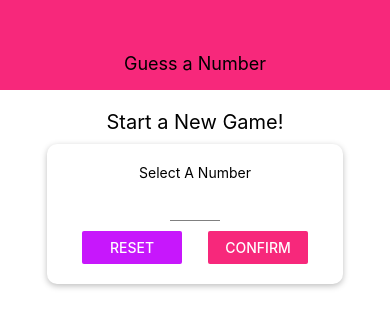
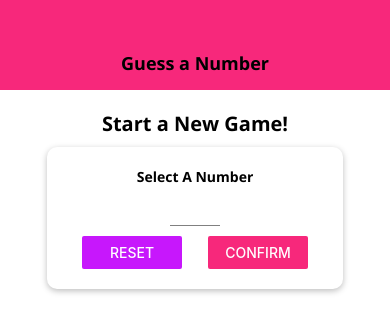
Before and after one commit to AlexanderAvazkhodjayev/Guess-Number-React-Project, a React Native app: screen / in a window 390 px wide. Shown: the top 332 px of the page. Built offline with nearby package versions, Linux system fonts and the light colour scheme.

Commit message:
finished styling and adding images to GameOverScreen

```diff
--- a/App.js
+++ b/App.js
@@ -1,15 +1,35 @@
 import { StatusBar } from "expo-status-bar";
 import React, { useState } from "react";
 import { StyleSheet, Text, View } from "react-native";
+import * as Font from "expo-font";
+import AppLoading from "expo-app-loading";
 
 import Header from "./components/Header";
 import StartGameScreen from "./screens/StartGameScreen";
 import GameScreen from "./screens/GameScreen";
 import GameOverScreen from "./screens/GameOverScreen";
 
+const fetchFonts = () => {
+  return Font.loadAsync({
+    "open-sans": require("./assets/fonts/OpenSans-Regular.ttf"),
+    "open-sans-bold": require("./assets/fonts/OpenSans-Bold.ttf"),
+  });
+};
+
 export default function App() {
   const [userNumber, setUserNumber] = useState();
   const [guessRounds, setGuessRounds] = useState(0);
+  const [dataLoaded, setDataLoaded] = useState(false);
+
+  if (!dataLoaded) {
+    return (
+      <AppLoading
+        startAsync={fetchFonts}
+        onFinish={() => setDataLoaded(true)}
+        onError={(err) => console.log(err)}
+      />
+    );
+  }
 
   const configureNewGameHandler = () => {
     setGuessRounds(0);
--- /dev/null
+++ b/components/BodyText.js
@@ -0,0 +1,13 @@
+import React from "react";
+import { View, Text, StyleSheet } from "react-native";
+
+const BodyText = (props) => (
+  <Text style={{ ...styles.body, ...props.style }}>{props.children}</Text>
+);
+
+const styles = StyleSheet.create({
+  body: {
+    fontFamily: "open-sans-bold",
+  },
+});
+export default BodyText;
--- a/components/Header.js
+++ b/components/Header.js
@@ -1,32 +1,24 @@
-import React from 'react';
-import {View, Text, StyleSheet} from 'react-native';
-
+import React from "react";
+import { View, Text, StyleSheet } from "react-native";
+import TitleText from "../components/TitleText";
 import Colors from "../constants/colors";
 
-const Header = props => {
+const Header = (props) => {
   return (
     <View style={styles.header}>
-            <Text style={styles.headerTitle}>{props.title}</Text>
+      <TitleText>{props.title}</TitleText>
     </View>
-    )
-
+  );
 };
 
-
-const styles =  StyleSheet.create({
-    header:{
+const styles = StyleSheet.create({
+  header: {
     width: "100%",
-        height : 90,
+    height: 90,
     paddingTop: 36,
     backgroundColor: Colors.primary,
     alignItems: "center",
-        justifyContent: 'center'
+    justifyContent: "center",
   },
-
-    headerTitle:{
-        color: "black",
-        fontSize: 18
-    }
-
 });
 export default Header;
--- /dev/null
+++ b/components/TitleText.js
@@ -0,0 +1,14 @@
+import React from "react";
+import { View, Text, StyleSheet } from "react-native";
+
+const TitleText = (props) => (
+  <Text style={{ ...styles.title, ...props.style }}>{props.children}</Text>
+);
+
+const styles = StyleSheet.create({
+  title: {
+    fontFamily: "open-sans-bold",
+    fontSize: 18,
+  },
+});
+export default TitleText;
--- /dev/null
+++ b/constants/default-styles.js
@@ -0,0 +1,12 @@
+import { StyleSheet } from "react-native";
+
+export default StyleSheet.create({
+  bodyText: {
+    fontFamily: "open-sans",
+    color: "red",
+  },
+  title: {
+    fontFamily: "open-sans-bold",
+    fontSize: 18,
+  },
+});
--- a/package.json
+++ b/package.json
@@ -9,11 +9,13 @@
   },
   "dependencies": {
     "expo": "~41.0.1",
+    "expo-app-loading": "^1.0.3",
+    "expo-font": "~9.1.0",
     "expo-status-bar": "~1.0.4",
     "react": "16.13.1",
     "react-dom": "16.13.1",
     "react-native": "https://github.com/expo/react-native/archive/sdk-41.0.0.tar.gz",
-    "react-native-web": "~0.13.12"
+    "react-native-web": "^0.16.1"
   },
   "devDependencies": {
     "@babel/core": "^7.9.0"
--- a/screens/GameOverScreen.js
+++ b/screens/GameOverScreen.js
@@ -1,11 +1,29 @@
 import React from "react";
-import { View, Text, StyleSheet, Button } from "react-native";
+import { View, Text, StyleSheet, Button, Image } from "react-native";
+
+import BodyText from "../components/BodyText";
+import TitleText from "../components/TitleText";
+import Colors from "../constants/colors";
+
 const GameOverScreen = (props) => {
   return (
     <View style={styles.screen}>
-      <Text>The Game is over!</Text>
-      <Text>Number of Rounds: {props.roundsNumber}</Text>
-      <Text>Number was: {props.userNumber}</Text>
+      <TitleText>The Game is over!</TitleText>
+      <View style={styles.imageContainer}>
+        <Image
+          source={require("../assets/success.png")}
+          style={styles.image}
+          resizeMode="cover"
+        />
+      </View>
+      <View style={styles.resultContainer}>
+        <BodyText style={styles.resultText}>
+          Your phone needed{" "}
+          <Text style={styles.hightlight}>{props.roundsNumber}</Text> rounds to
+          guess the number{" "}
+          <Text style={styles.hightlight}>{props.userNumber}</Text>.
+        </BodyText>
+      </View>
       <Button title="NEW GAME" onPress={props.onRestart} />
     </View>
   );
@@ -16,5 +34,30 @@
     justifyContent: "center",
     alignItems: "center",
   },
+  image: {
+    width: "100%",
+    height: "100%",
+  },
+  imageContainer: {
+    width: 300,
+    height: 300,
+    borderRadius: 150,
+    borderWidth: 3,
+    borderColor: "black",
+    overflow: "hidden",
+    marginVertical: 30,
+  },
+  hightlight: {
+    color: Colors.primary,
+    fontFamily: "open-sans-bold",
+  },
+  resultContainer: {
+    marginHorizontal: 30,
+    marginVertical: 15,
+  },
+  resultText: {
+    textAlign: "center",
+    fontSize: 20,
+  },
 });
 export default GameOverScreen;
--- a/screens/GameScreen.js
+++ b/screens/GameScreen.js
@@ -3,6 +3,7 @@
 
 import NumberContainer from "../components/NumberContainer";
 import Card from "../components/Card";
+import DefaultStyles from "../constants/default-styles";
 
 const generateRandomBetween = (min, max, exclude) => {
   min = Math.ceil(min);
@@ -58,7 +59,7 @@
 
   return (
     <View style={styles.screen}>
-      <Text>Opponent's Guess</Text>
+      <Text style={DefaultStyles.title}>Opponent's Guess</Text>
       <NumberContainer>{currentGuess}</NumberContainer>
       <Card style={styles.buttonContainer}>
         <Button title="LOWER" onPress={nextGuessHandler.bind(this, "lower")} />
--- a/screens/StartGameScreen.js
+++ b/screens/StartGameScreen.js
@@ -14,6 +14,8 @@
 import Input from "../components/Input";
 import Colors from "../constants/colors";
 import NumberContainer from "../components/NumberContainer";
+import BodyText from "../components/BodyText";
+import TitleText from "../components/TitleText";
 
 const StartGameScreen = (props) => {
   const [enteredValue, setEnteredValue] = useState("");
@@ -67,9 +69,9 @@
       }}
     >
       <View style={styles.screen}>
-        <Text style={styles.title}>Start a New Game!</Text>
+        <TitleText style={styles.title}>Start a New Game!</TitleText>
         <Card style={styles.inputContainer}>
-          <Text>Select A Number</Text>
+          <BodyText>Select A Number</BodyText>
           <Input
             style={styles.input}
             blurOnSubmit
@@ -111,6 +113,7 @@
     alignItems: "center",
   },
   title: {
+    fontFamily: "open-sans-bold",
     fontSize: 20,
     marginVertical: 10,
   },
@@ -136,6 +139,9 @@
     marginTop: 20,
     alignItems: "center",
   },
+  text: {
+    fontFamily: "open-sans",
+  },
 });
 
 export default StartGameScreen;
```
Also changed, not shown: assets/success.png (added), 1 other file (tests, documents, lock files or other folders). Lines whose indentation alone changed are shown as unchanged.
